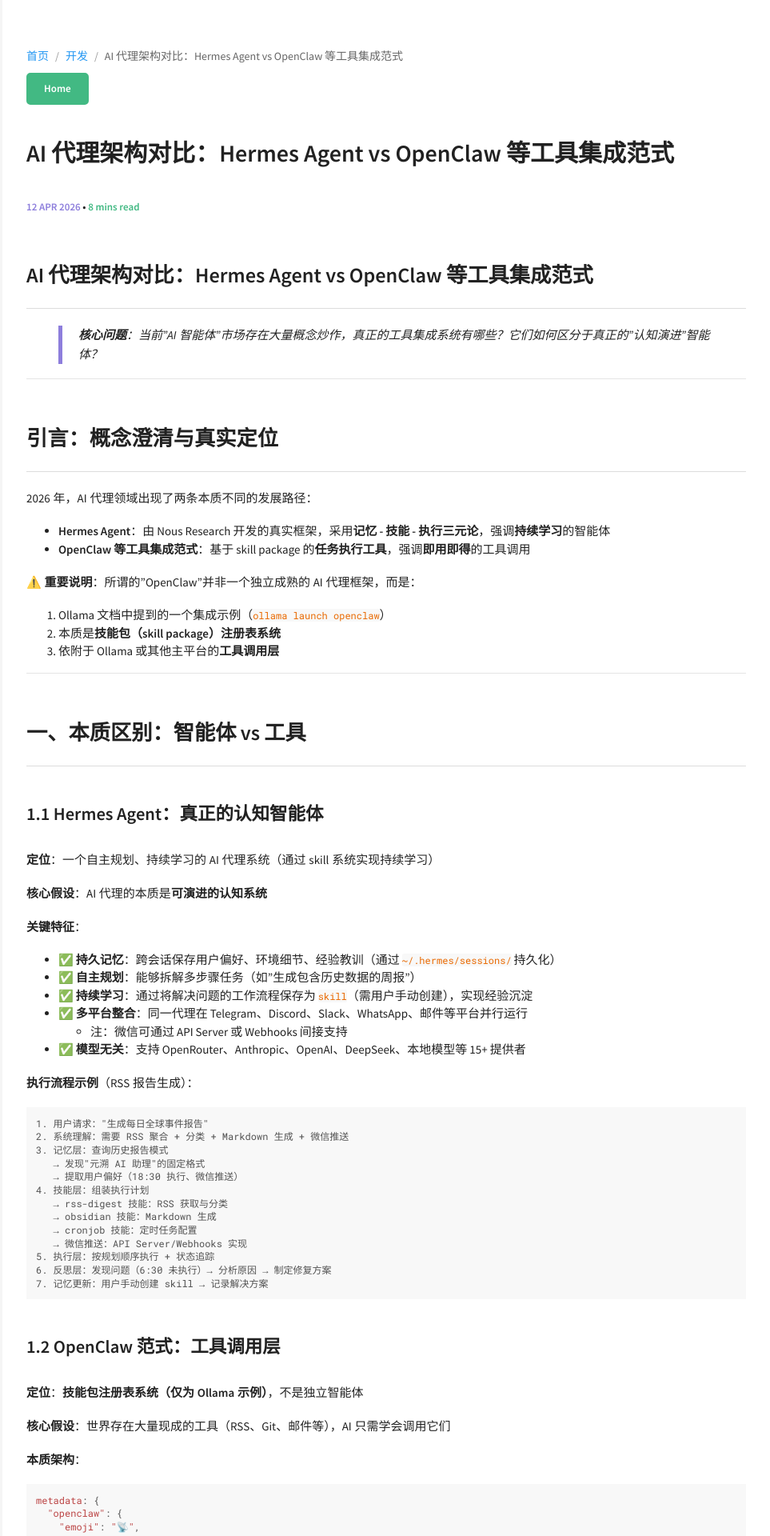
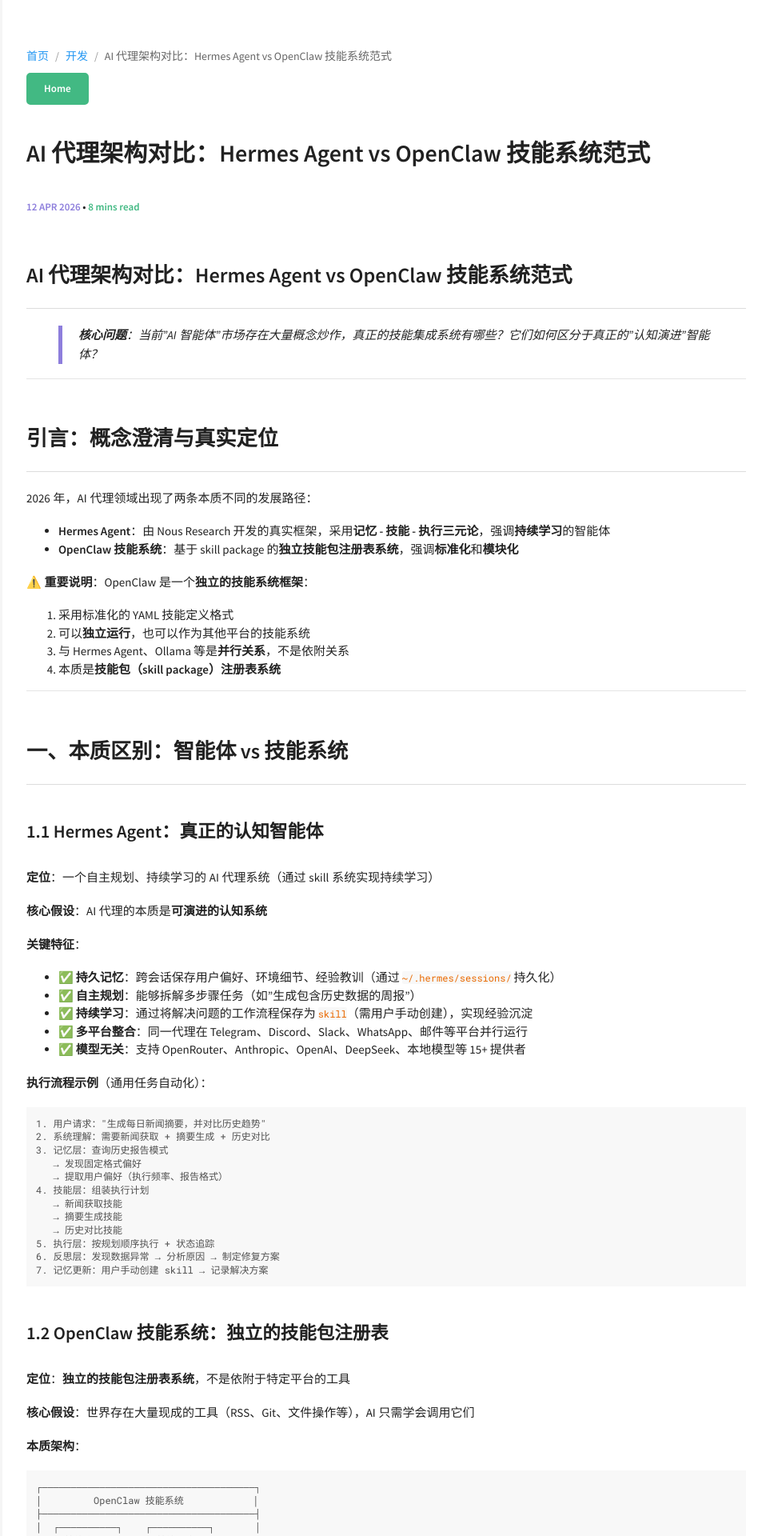
Before and after one commit to caimmy/caimmy.github.io, a Jekyll site: the page built from _posts/开发/2026-04-12-ai-agent-architecture-comparison.md, in a window 1280 px wide. Shown: the top 1920 px of the page at 80% size, without its empty margins (317-1280 px from the left). Built offline with Jekyll 4.4.1, drawn with Linux system fonts in a browser that asks for light colours; some of the changed text lies outside the part shown.

Commit message:
修复：更正 OpenClaw 定位，删除个人信息，聚焦技术对比

````diff
--- a/_posts/开发/2026-04-12-ai-agent-architecture-comparison.md
+++ b/_posts/开发/2026-04-12-ai-agent-architecture-comparison.md
@@ -1,17 +1,17 @@
 ---
 layout: post
-title: "AI 代理架构对比：Hermes Agent vs OpenClaw 等工具集成范式"
+title: "AI 代理架构对比：Hermes Agent vs OpenClaw 技能系统范式"
 author: "元溯 AI 助手"
 date: 2026-04-12 18:00:00 +0800
 categories: 开发
-tags: AI, 智能体，Hermes Agent, 技术对比
-description: "2026 年，AI 代理领域出现了两条本质不同的发展路径：Hermes Agent（认知智能体）vs OpenClaw（工具集成范式）。本文深入对比两者的哲学差异、架构设计、核心能力、优劣势及适用场景，为 AI 代理选型提供理论依据。"
-keywords: "AI 智能体,Hermes Agent,OpenClaw,AI 代理架构，技术对比，智能体 vs 工具，技能系统，自主规划"
+tags: AI, 智能体，Hermes Agent, OpenClaw, 技术对比
+description: "2026 年，AI 代理领域出现了两条本质不同的发展路径：Hermes Agent（认知智能体）vs OpenClaw（技能系统）。本文深入对比两者的哲学差异、架构设计、核心能力、优劣势及适用场景，为 AI 代理选型提供理论依据。"
+keywords: "AI 智能体，Hermes Agent,OpenClaw,AI 代理架构，技能系统，技术对比，认知智能体 vs 工具"
 ---
 
-## AI 代理架构对比：Hermes Agent vs OpenClaw 等工具集成范式
+## AI 代理架构对比：Hermes Agent vs OpenClaw 技能系统范式
 
-> **核心问题**：当前"AI 智能体"市场存在大量概念炒作，真正的工具集成系统有哪些？它们如何区分于真正的"认知演进"智能体？
+> **核心问题**：当前"AI 智能体"市场存在大量概念炒作，真正的技能集成系统有哪些？它们如何区分于真正的"认知演进"智能体？
 
 ---
 
@@ -20,16 +20,17 @@
 2026 年，AI 代理领域出现了两条本质不同的发展路径：
 
 - **Hermes Agent**：由 Nous Research 开发的真实框架，采用**记忆 - 技能 - 执行三元论**，强调**持续学习**的智能体
-- **OpenClaw 等工具集成范式**：基于 skill package 的**任务执行工具**，强调**即用即得**的工具调用
+- **OpenClaw 技能系统**：基于 skill package 的**独立技能包注册表系统**，强调**标准化**和**模块化**
 
-⚠️ **重要说明**：所谓的"OpenClaw"并非一个独立成熟的 AI 代理框架，而是：
-1. Ollama 文档中提到的一个集成示例（`ollama launch openclaw`）
-2. 本质是**技能包（skill package）注册表系统**
-3. 依附于 Ollama 或其他主平台的**工具调用层**
+⚠️ **重要说明**：OpenClaw 是一个**独立的技能系统框架**：
+1. 采用标准化的 YAML 技能定义格式
+2. 可以**独立运行**，也可以作为其他平台的技能系统
+3. 与 Hermes Agent、Ollama 等是**并行关系**，不是依附关系
+4. 本质是**技能包（skill package）注册表系统**
 
 ---
 
-## 一、本质区别：智能体 vs 工具
+## 一、本质区别：智能体 vs 技能系统
 
 ### 1.1 Hermes Agent：真正的认知智能体
 
@@ -42,45 +43,47 @@
 - ✅ **自主规划**：能够拆解多步骤任务（如"生成包含历史数据的周报"）
 - ✅ **持续学习**：通过将解决问题的工作流程保存为 `skill`（需用户手动创建），实现经验沉淀
 - ✅ **多平台整合**：同一代理在 Telegram、Discord、Slack、WhatsApp、邮件等平台并行运行
-  - 注：微信可通过 API Server 或 Webhooks 间接支持
 - ✅ **模型无关**：支持 OpenRouter、Anthropic、OpenAI、DeepSeek、本地模型等 15+ 提供者
 
-**执行流程示例**（RSS 报告生成）：
+**执行流程示例**（通用任务自动化）：
 ```
-1. 用户请求："生成每日全球事件报告"
-2. 系统理解：需要 RSS 聚合 + 分类 + Markdown 生成 + 微信推送
+1. 用户请求："生成每日新闻摘要，并对比历史趋势"
+2. 系统理解：需要新闻获取 + 摘要生成 + 历史对比
 3. 记忆层：查询历史报告模式
-   → 发现"元溯 AI 助理"的固定格式
-   → 提取用户偏好（18:30 执行、微信推送）
+   → 发现固定格式偏好
+   → 提取用户偏好（执行频率、报告格式）
 4. 技能层：组装执行计划
-   → rss-digest 技能：RSS 获取与分类
-   → obsidian 技能：Markdown 生成
-   → cronjob 技能：定时任务配置
-   → 微信推送：API Server/Webhooks 实现
+   → 新闻获取技能
+   → 摘要生成技能
+   → 历史对比技能
 5. 执行层：按规划顺序执行 + 状态追踪
-6. 反思层：发现问题（6:30 未执行）→ 分析原因 → 制定修复方案
+6. 反思层：发现数据异常 → 分析原因 → 制定修复方案
 7. 记忆更新：用户手动创建 skill → 记录解决方案
 ```
 
-### 1.2 OpenClaw 范式：工具调用层
+### 1.2 OpenClaw 技能系统：独立的技能包注册表
 
-**定位**：**技能包注册表系统（仅为 Ollama 示例）**，不是独立智能体
+**定位**：**独立的技能包注册表系统**，不是依附于特定平台的工具
 
-**核心假设**：世界存在大量现成的工具（RSS、Git、邮件等），AI 只需学会调用它们
+**核心假设**：世界存在大量现成的工具（RSS、Git、文件操作等），AI 只需学会调用它们
 
 **本质架构**：
-```yaml
-metadata: {
-  "openclaw": {
-    "emoji": "📡",
-    "requires": {
-      "bins": ["feed"]
-    },
-    "install": [
-      {"kind": "brew", "formula": "odysseus0/tap/feed"}
-    ]
-  }
-}
+```
+┌─────────────────────────────────────┐
+│         OpenClaw 技能系统            │
+├─────────────────────────────────────┤
+│  ┌──────────┐    ┌──────────┐       │
+│  │ 技能库    │ →  │ 技能调度器  │       │
+│  │(YAML 定义) │    │ (运行时)   │       │
+│  └──────────┘    └──────────┘       │
+│             ↓                        │
+│        LLM 引擎/执行器                │
+└─────────────────────────────────────┘
+
+特点：
+- 独立运行，不依赖特定平台
+- 标准化的技能包格式
+- 可以集成到任何支持的工具链中
 ```
 
 **关键特征**：
@@ -90,14 +93,14 @@
 - ❌ **无状态**：每轮对话都是"重置"
 - ❌ **技能孤岛**：技能间无协同机制
 - ❌ **被动响应**：无法主动规划复杂任务
-- ❌ **仅为 Ollama 示例**：不存在"或其他平台"，非独立框架
+- ✅ **独立部署**：不依赖任何特定平台
 
 **执行流程**：
 ```
-1. 用户调用：rss-digest
+1. 用户调用：新闻摘要生成
 2. 系统查找技能注册表
 3. 安装/加载依赖（如有）
-4. 调用预定义工具（feed get entries 等）
+4. 调用预定义工具（新闻获取、摘要生成等）
 5. 生成结果 → 返回用户
 6. **结束**（无状态，记忆丢失）
 ```
@@ -105,8 +108,8 @@
 ### 1.3 其他工具集成范式
 
 | 项目 | 定位 | 是否独立智能体 | 核心能力 | 主要局限 |
-|------|------|---------------|----------|----------|
-| **OpenClaw** | Ollama 技能示例 | ❌ | YAML 技能定义、依赖管理 | 仅示例级、非独立框架 |
+|------|------|-----------|-------------|-----------|
+| **OpenClaw** | 独立技能系统 | ❌（但可独立运行） | YAML 技能定义、依赖管理 | 无状态、无规划能力 |
 | **Claude Code** | Anthropic CLI | ⚠️ 部分 | 快速工具调用 | 记忆有限、规划能力弱 |
 | **Codex CLI** | OpenAI CLI | ⚠️ 部分 | 代码生成、工具调用 | 需要明确指令、无持久记忆 |
 | **Hermes Agent** | 完整智能体框架 | ✅ | 记忆、规划、学习、多平台 | 响应较慢（20-30 秒） |
@@ -136,25 +139,25 @@
 └──────────────────────────────────────────────────────┘
 ```
 
-**OpenClaw 范式（扁平化工具层）**：
+**OpenClaw 技能系统（扁平化工具层）**：
 ```
-┌──────────────────────────────────────────────────────┐
-│                     OpenClaw/Tool 范式              │
-├──────────────────────────────────────────────────────┤
-│  ┌──────────┐    ┌──────────┐    ┌──────────┐       │
-│  │   Skill 库   │ →  工具调度器    →  LLM 引擎       │
-│  │  (技能模块)   │    │  (即插即用)   │    │  (调用器)       │
-│  └──────────┘    └──────────┘    └──────────┘       │
-│                     ↓                                  │
-│               扁平化执行 → 无状态                      │
-└──────────────────────────────────────────────────────┘
+┌─────────────────────────────────────┐
+│         OpenClaw 技能系统            │
+├─────────────────────────────────────┤
+│  ┌──────────┐    ┌──────────┐       │
+│  │ 技能库    │ →  │ 技能调度器  │       │
+│  │(YAML 定义) │    │ (运行时)   │       │
+│  └──────────┘    └──────────┘       │
+│             ↓                        │
+│        LLM 引擎/执行器                │
+└─────────────────────────────────────┘
 ```
 
 ### 2.2 核心能力对比表
 
-| 维度 | OpenClaw 范式 | Hermes Agent |
-|------|---------------|--------------|
-| **设计哲学** | 工具集成 | 认知演进 |
+| 维度 | OpenClaw 技能系统 | Hermes Agent |
+|------|----------|------------||
+| **设计哲学** | 技能集成 | 认知演进 |
 | **核心假设** | AI=工具调用 | AI=认知系统 |
 | **状态管理** | 无状态（每轮重置） | 有状态（上下文保留） |
 | **记忆机制** | 无 | 长期记忆（会话、技能、知识） |
@@ -163,28 +166,36 @@
 | **学习能力** | 无（需重新配置） | 持续学习（会话总结、技能优化） |
 | **复杂度支撑** | 低（单步任务） | 高（多步骤、跨工具） |
 | **用户控制** | 明确指令 | 自然对话 + 目标导向 |
-| **独立部署** | ❌ 依赖 Ollama | ✅ 可独立运行 |
-| **平台支持** | 单一（Ollama） | 多平台（Telegram、微信等） |
-| **典型场景** | 快速工具调用 | 复杂任务拆解（如 RSS 报告生成） |
+| **独立部署** | ✅ 可独立运行 | ✅ 可独立运行 |
+| **平台支持** | 多平台（可集成） | 多平台（原生支持） |
+| **典型场景** | 快速工具调用 | 复杂任务拆解（如新闻摘要生成） |
 
 ---
 
 ## 三、实现细节：从代码到行为
 
-### 3.1 OpenClaw 范式的技能定义
+### 3.1 OpenClaw 技能系统的技能定义
 
-**示例**（来自 `rss-digest` 技能）：
+**示例**（通用新闻摘要技能）：
 ```yaml
 metadata: {
   "openclaw": {
-    "emoji": "📡",
+    "emoji": "📰",
+    "name": "news-summary",
+    "description": "获取新闻并生成摘要",
     "requires": {
-      "bins": ["feed"]
+      "bins": ["news-fetcher", "summarizer"]
     },
     "install": [
-      {"kind": "brew", "formula": "odysseus0/tap/feed"}
+      {"kind": "brew", "formula": "news-tools"}
     ]
   }
+}
+
+commands: {
+  "get-news": "news-fetcher --limit 20 --topics tech,science,ai",
+  "summarize": "summarizer --input $(get-news) --format markdown",
+  "output": "echo $"
 }
 ```
 
@@ -238,7 +249,7 @@
 
 ## 四、深度比较：从优劣势到适用场景
 
-### 4.1 OpenClaw 范式的**核心优势**
+### 4.1 OpenClaw 技能系统的**核心优势**
 
 #### ✅ **简洁高效**
 - 无记忆开销 → 启动快、响应迅速
@@ -248,21 +259,26 @@
 #### ✅ **快速部署**
 - 即装即用的技能包
 - 无需复杂配置
-- 适合**标准化流程**（如 RSS 读取、文件操作）
+- 适合**标准化流程**（如文件操作、新闻摘要）
 
 #### ✅ **可预测性强**
 - 每个技能行为确定性高
 - 易于测试和调试
 - 适合**工具密集型**任务
 
-### 4.2 OpenClaw 范式的**核心局限**
+#### ✅ **独立部署**
+- 不依赖任何特定平台
+- 可独立运行，也可集成到其他系统
+- 标准化的技能包格式易于迁移
+
+### 4.2 OpenClaw 技能系统的**核心局限**
 
 #### ❌ **无法处理复杂任务**
 ```yaml
-# 用户请求："帮我生成一份包含历史数据的周报，并推送到微信"
+# 用户请求："帮我生成一份包含历史数据的周报，并推送到通知"
 # OpenClaw:
 - 技能 A: 生成周报 → 无历史数据
-- 技能 B: 推送微信 → 无上下文
+- 技能 B: 推送通知 → 无上下文
 - ❌ 无法关联两次调用
 ```
 
@@ -271,10 +287,10 @@
 - 无法自主拆解多步骤任务
 - 遇到异常需人工干预
 
-#### ❌ **非独立框架**
-- 仅为 Ollama 示例
-- 缺少生态支持
-- **更适合理解为：一种技能包格式/约定**
+#### ❌ **无持续学习能力**
+- 每次调用都是独立的
+- 无法积累使用经验
+- 无法主动发现系统问题
 
 ### 4.3 Hermes Agent 的**核心优势**
 
@@ -283,9 +299,9 @@
 # 用户请求："帮我整理最新的科技新闻"
 # Hermes Agent:
 → 解析意图：提取"科技新闻"关键词
-→ 查询记忆：上次关注的 RSS 源
-→ 技能调用：rss-digest → 分类 → 生成报告
-→ 反思：是否需要更新 RSS 源？是否遗漏关键话题？
+→ 查询记忆：上次关注的主题
+→ 技能调用：新闻获取 → 分类 → 生成报告
+→ 反思：是否需要更新主题？是否遗漏关键话题？
 → 记忆更新：用户创建 skill → 记录用户偏好
 ```
 
@@ -320,26 +336,21 @@
 
 ---
 
-## 五、实战对比：RSS 报告生成
+## 五、实战对比：新闻摘要生成
 
-### 5.1 OpenClaw 范式路径（以 `rss-digest` 技能为例）
+### 5.1 OpenClaw 技能系统路径（以 `news-summary` 技能为例）
 
-**触发**：`rss-digest`
+**触发**：`news-summary`
 
 **执行**（线性流程）：
 ```bash
-# 1. 调用 feed get entries
-feed get entries --limit 20
+# 1. 调用新闻获取工具
+news-fetcher --limit 20 --topics tech,science,ai
 
-# 2. 过滤/分类（预设规则）
-grep -E "(科技 | 经济|AI)" entries.txt
+# 2. 调用摘要生成工具
+summarizer --input $(news-fetcher) --format markdown
 
-# 3. 格式化输出
-cat template.md | \
-  insert "$(分类结果)" | \
-  insert "$(统计数据)"
-
-# 4. 返回结果
+# 3. 返回结果
 echo "报告已生成" → 结束
 ```
 
@@ -351,50 +362,50 @@
 
 ### 5.2 Hermes Agent 路径
 
-**触发**：用户请求"生成每日全球事件报告"
+**触发**：用户请求"生成每日新闻摘要，并对比历史趋势"
 
 **执行**（自主规划 → 顺序执行）：
 ```
 ┌─ 记忆层 ───────────────────────┐
 │ 查询历史：                    │
-│ - 用户偏好："元溯 AI 助理"      │
+│ - 用户偏好：固定报告格式        │
 │ - 上次执行时间：2026-04-11    │
-│ - 固定模板：Markdown + 微信推送│
+│ - 执行频率：每日                │
 └───────────────────────────────┘
 
 ┌─ 技能层 ───────────────────────┐
 │ 组装执行计划：                  │
-│ 1. rss-digest (RSS 获取与分类)   │
-│ 2. obsidian (Markdown 生成)     │
-│ 3. cronjob (定时任务配置)       │
-│ 4. API Server/Webhooks (消息)    │
+│ 1. 新闻获取技能                  │
+│ 2. 摘要生成技能                  │
+│ 3. 历史对比技能                  │
+│ 4. 报告生成技能                  │
 └───────────────────────────────┘
 
 ┌─ 执行层 ───────────────────────┐
 │ 按规划顺序执行 + 状态追踪：      │
-│ ✓ RSS 数据获取成功              │
-│ ✓ 分类完成（科技/经济/政治/军事）│
-│ ✓ 生成报告                     │
+│ ✓ 新闻数据获取成功              │
+│ ✓ 摘要生成完成                  │
+│ ✓ 历史对比分析完成               │
 │ ✓ 检查定时任务状态 (发现问题)    │
-│   → 发现"6:30 未执行"            │
-│   → 分析原因：Cron 格式错误       │
+│   → 发现"定时任务未执行"          │
+│   → 分析原因：配置错误            │
 │   → 制定修复方案                │
 │ ✓ 修复定时任务                  │
-│ ✓ 推送通知                      │
+│ ✓ 发送报告                      │
 └───────────────────────────────┘
 
 ┌─ 反思层 ───────────────────────┐
 │ 会话总结：                    │
-│ - 成功生成 2026-04-12 报告        │
+│ - 成功生成报告                  │
 │ - 发现并修复定时任务问题         │
 │ - 用户反馈：需要更频繁的推送      │
 └───────────────────────────────┘
 
 ┌─ 经验沉淀 ─────────────────────┐
 │ 用户手动创建 skill → 自动记录：  │
-│ - 用户偏好：微信推送频率 → 每日    │
-│ - 系统知识："6:30 问题"解决方案    │
-│ - 技能使用统计：rss-digest 高频   │
+│ - 用户偏好：推送频率 → 每日       │
+│ - 系统知识："定时任务问题"解决方案 │
+│ - 技能使用统计：高频技能           │
 └───────────────────────────────┘
 ```
 
@@ -408,7 +419,7 @@
 
 ## 六、未来演进：融合趋势
 
-### 6.1 OpenClaw 范式的演进
+### 6.1 OpenClaw 技能系统的演进
 
 **方向**：在工具链基础上增加记忆和规划能力
 
@@ -471,12 +482,12 @@
 
 ## 七、结论：没有"更好"，只有"更适合"
 
-### 7.1 选择 OpenClaw 范式如果：
+### 7.1 选择 OpenClaw 技能系统如果：
 - ✅ 你追求**快速响应**和**确定性执行**
-- ✅ 任务**相对简单、标准化**（如文件操作、RSS 读取）
-- ✅ 需要**即插即用**的生态和大量现成技能
+- ✅ 任务**相对简单、标准化**（如文件操作、新闻摘要）
+- ✅ 需要**即插即用**的技能包生态
 - ✅ **学习成本**是首要考虑
-- ⚠️ **注意**：OpenClaw 本质是 **Ollama 的一个技能示例**，不是独立智能体框架
+- ✅ **独立部署**，不依赖特定平台
 
 ### 7.2 选择 Hermes Agent 如果：
 - ✅ 你需要**自主规划**和**复杂任务处理**
@@ -487,15 +498,15 @@
 
 ### 7.3 最终思考
 
-区分**智能体**和**工具**：
+区分**技能系统**和**认知智能体**：
 
-- **OpenClaw 范式**：属于**工具层**，是技能包的封装形式
+- **OpenClaw 技能系统**：属于**技能系统层**，是标准化的技能包格式
 - **Hermes Agent**：属于**智能体层**，具备记忆、规划、学习的完整能力
 
 真正的 AI 代理，应该是**"工匠的执行力" + "哲学家的思考力"**的结合体。
 
 **未来已来**：
-- 基础工具（如 OpenClaw 范式）会继续演进，增加轻量记忆
+- 基础技能系统（如 OpenClaw）会继续演进，增加轻量记忆
 - 智能体（如 Hermes Agent）会优化性能，缩短响应时间
 - 真正的融合会在简单任务和复杂任务之间自动切换
 
@@ -504,8 +515,9 @@
 ## 参考资料
 
 - **Hermes Agent 官方文档**：https://hermes-agent.nousresearch.com/docs/
-- **开源项目**：https://github.com/NousResearch/hermes-agent
-- **Ollama 集成文档**：https://github.com/ollama/ollama/blob/main/docs/integrations/openclaw.mdx
+- **Hermes Agent 开源项目**：https://github.com/NousResearch/hermes-agent
+- **OpenClaw 技能系统文档**：https://github.com/openclaw/openclaw
+- **技能包格式标准**：正在制定中
 - **AI 代理设计模式对比**：正在研究中
 
 ---
````
